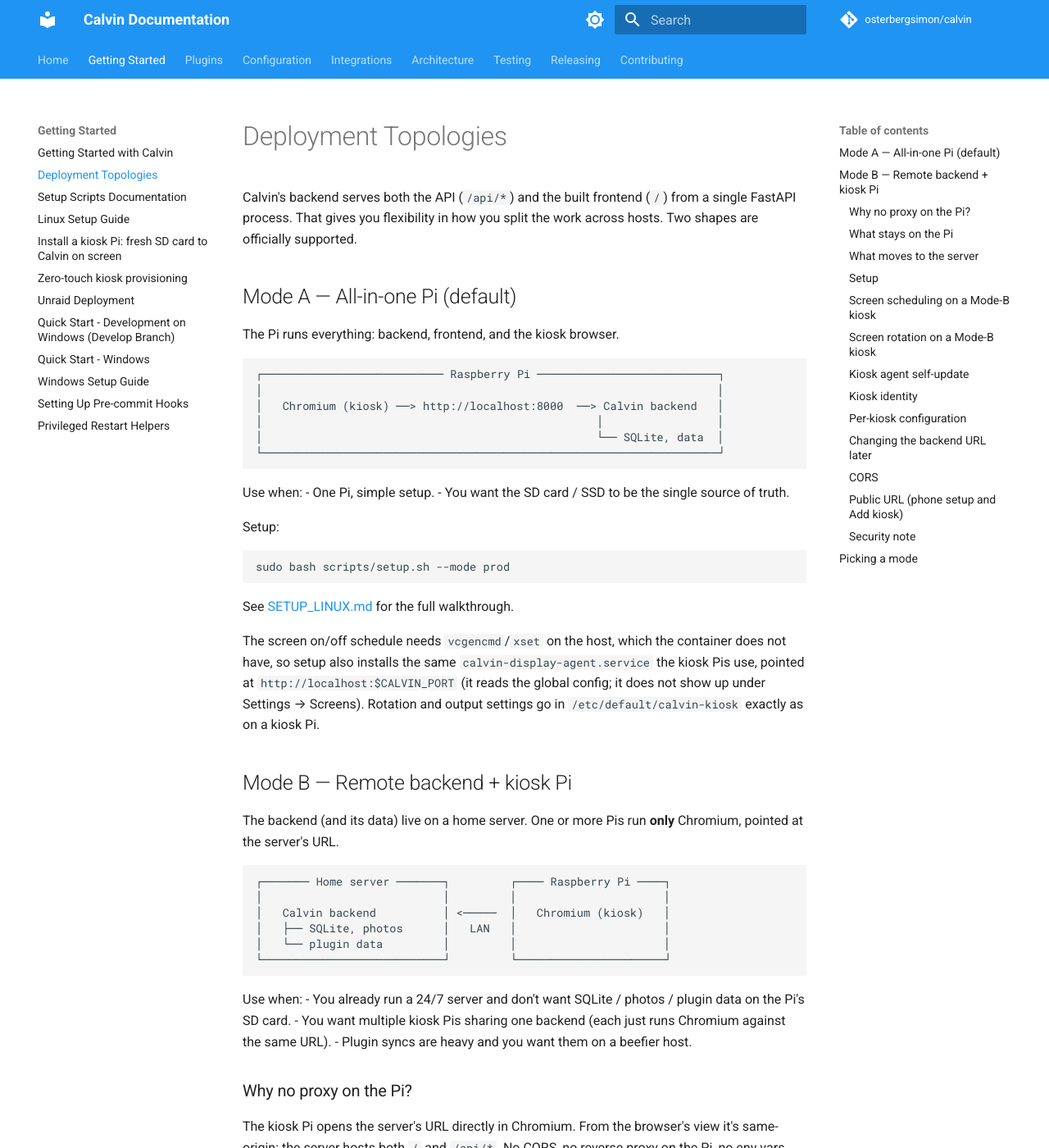
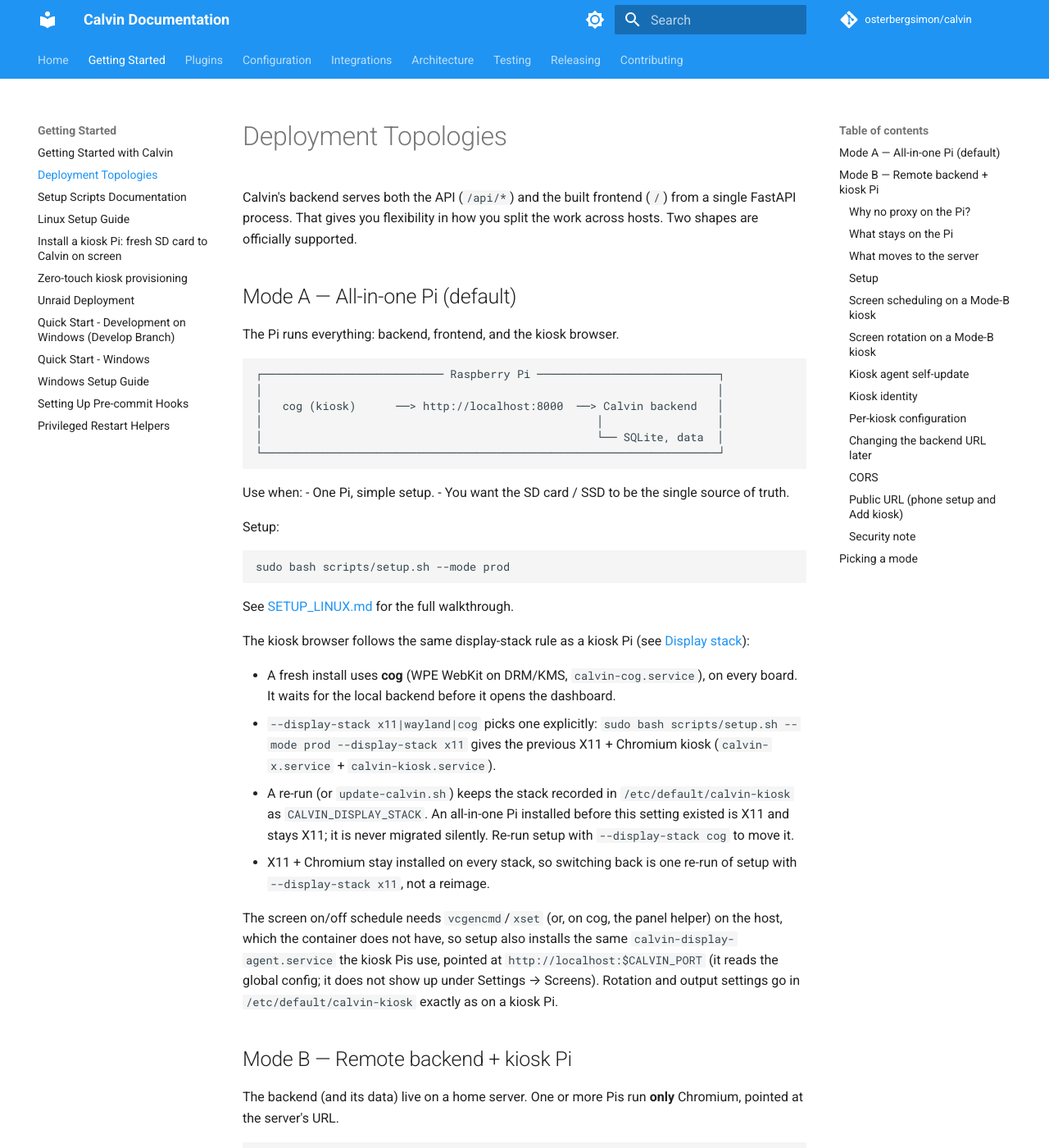
Before and after one commit to osterbergsimon/calvin, an MkDocs documentation site: the page built from docs/setup/DEPLOYMENT_TOPOLOGIES.md, in a window 1280 px wide and 1400 px high. Shown: the whole window at 82% size. Built offline with MkDocs 1.6.1 and Material for MkDocs 9.7.7, drawn with Linux system fonts in a browser that asks for light colours; comment, search, counter and statistics services are not loaded.

Commit message:
docs(setup): all-in-one install defaults to cog (CLV-109)

````diff
--- a/docs/setup/DEPLOYMENT_TOPOLOGIES.md
+++ b/docs/setup/DEPLOYMENT_TOPOLOGIES.md
@@ -11,7 +11,7 @@ The Pi runs everything: backend, frontend, and the kiosk browser.
 ```
 ┌─────────────────────────── Raspberry Pi ───────────────────────────┐
 │                                                                    │
-│   Chromium (kiosk) ──> http://localhost:8000  ──> Calvin backend   │
+│   cog (kiosk)      ──> http://localhost:8000  ──> Calvin backend   │
 │                                                  │                 │
 │                                                  └── SQLite, data  │
 └────────────────────────────────────────────────────────────────────┘
@@ -29,7 +29,22 @@ sudo bash scripts/setup.sh --mode prod
 
 See [SETUP_LINUX.md](SETUP_LINUX.md) for the full walkthrough.
 
-The screen on/off schedule needs `vcgencmd`/`xset` on the host, which the
+The kiosk browser follows the same display-stack rule as a kiosk Pi (see
+[Display stack](KIOSK_INSTALL.md#display-stack-cog-default-everywhere-wayland-opt-in)):
+
+- A fresh install uses **cog** (WPE WebKit on DRM/KMS, `calvin-cog.service`),
+  on every board. It waits for the local backend before it opens the dashboard.
+- `--display-stack x11|wayland|cog` picks one explicitly:
+  `sudo bash scripts/setup.sh --mode prod --display-stack x11` gives the previous
+  X11 + Chromium kiosk (`calvin-x.service` + `calvin-kiosk.service`).
+- A re-run (or `update-calvin.sh`) keeps the stack recorded in
+  `/etc/default/calvin-kiosk` as `CALVIN_DISPLAY_STACK`. An all-in-one Pi
+  installed before this setting existed is X11 and stays X11; it is never
+  migrated silently. Re-run setup with `--display-stack cog` to move it.
+- X11 + Chromium stay installed on every stack, so switching back is one
+  re-run of setup with `--display-stack x11`, not a reimage.
+
+The screen on/off schedule needs `vcgencmd`/`xset` (or, on cog, the panel helper) on the host, which the
 container does not have, so setup also installs the same
 `calvin-display-agent.service` the kiosk Pis use, pointed at
 `http://localhost:$CALVIN_PORT` (it reads the global config; it does not show up
````
Also changed, not shown: docs/setup/GETTING_STARTED.md (+11 -3 lines), docs/setup/KIOSK_INSTALL.md (+6 -4 lines), docs/setup/SETUP_SCRIPTS.md (+6 -4 lines), 1 other file.
